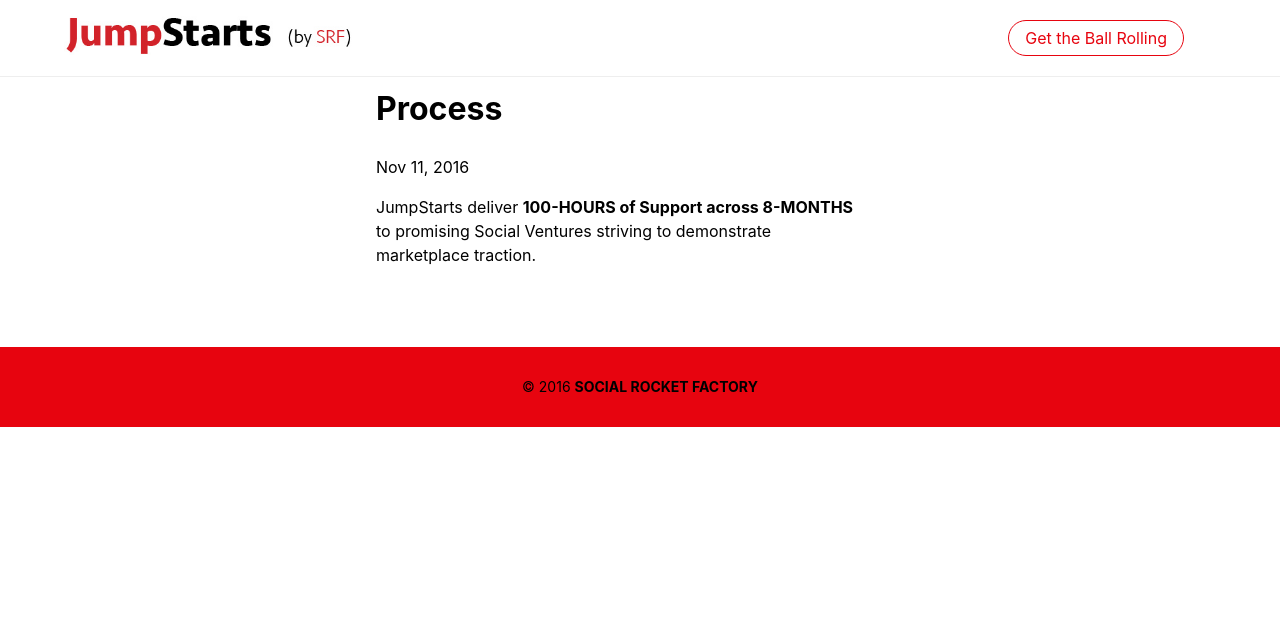
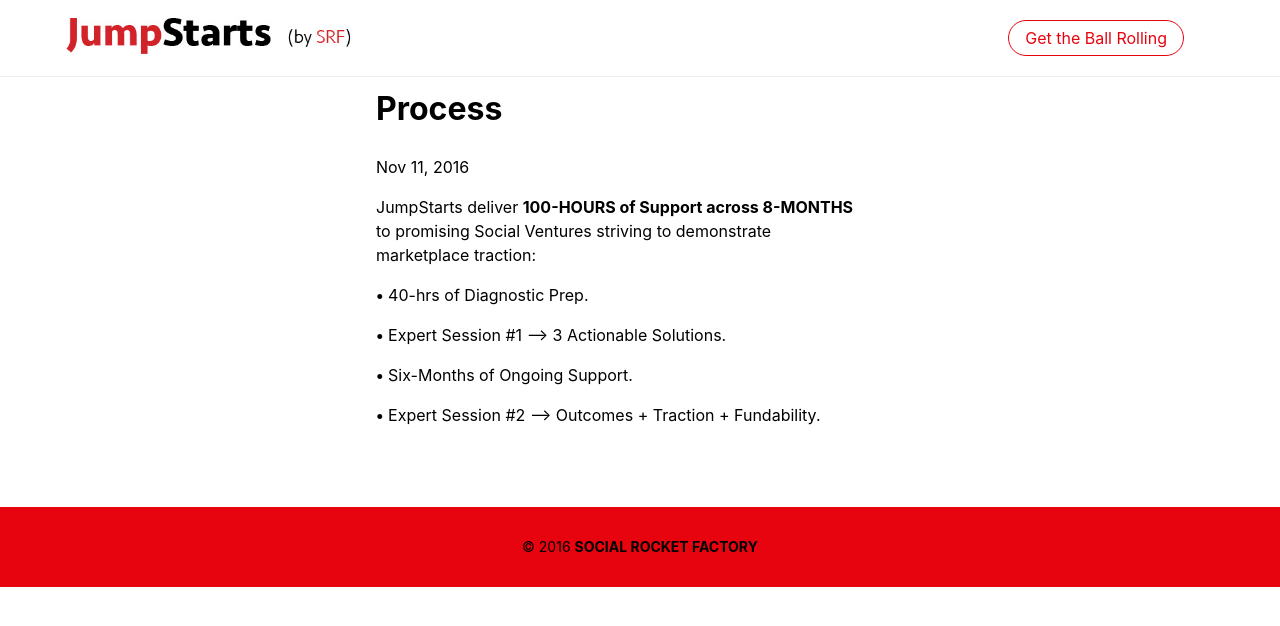
Before and after one commit to aaronergreen/jumpstarts, a Jekyll site: the page built from _about/process.md, in a window 1280 px wide. Shown: the top 626 px of the page. Built offline with Jekyll 4.4.1, drawn with Linux system fonts in a browser that asks for light colours.

Commit message:
Update from Forestry.io - process.md

```diff
--- a/_about/process.md
+++ b/_about/process.md
@@ -6,13 +6,14 @@
 - section_title:
   section_copy: "![Process](/uploads/JS-100hrs-Of-Value-VERTICAL.jpg)"
 - section_title: ''
-  section_copy: |-
-    **•** 40-hrs of Diagnostic Prep.
+  section_copy: ''
+---
+JumpStarts deliver **100-HOURS of Support across 8-MONTHS** to promising Social Ventures striving to demonstrate marketplace traction:
 
-    **•** Expert Session #1 ---> 3 Actionable Solutions.
+**•** 40-hrs of Diagnostic Prep.
 
-    **•** Six-Months of Ongoing Support.
+**•** Expert Session #1 ---> 3 Actionable Solutions.
 
-    **•** Expert Session #2 ---> Outcomes + Traction + Fundability.
----
-JumpStarts deliver **100-HOURS of Support across 8-MONTHS** to promising Social Ventures striving to demonstrate marketplace traction.
+**•** Six-Months of Ongoing Support.
+
+**•** Expert Session #2 ---> Outcomes + Traction + Fundability.
```
